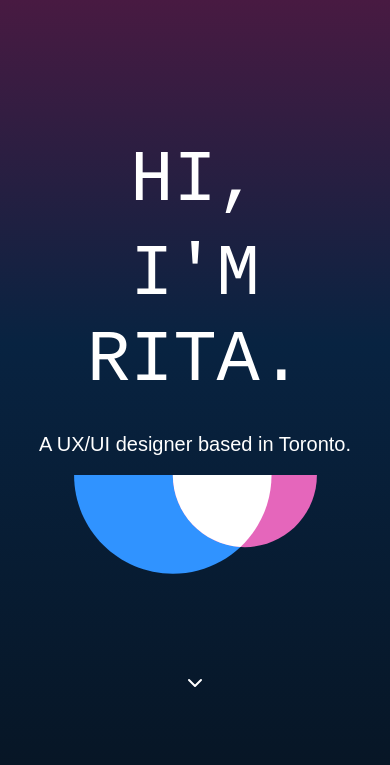
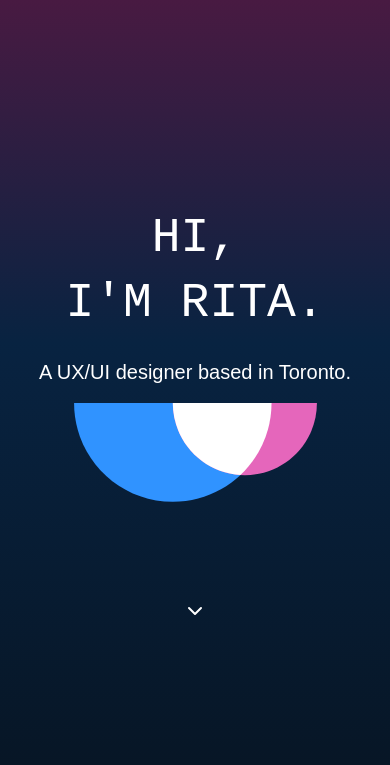
Before and after one commit to ritache/ritache.github.io, a plain HTML site: page index.html in a window 390 px wide. Shown: the part 79-844 px from the top of the page. Drawn offline with nearby package versions, Linux system fonts and the light colour scheme.

Commit message:
Mobile Updates

```diff
--- a/css/portfolioStylesheet.css
+++ b/css/portfolioStylesheet.css
@@ -21,6 +21,18 @@ body {
     font-size: 1.1em;
     font-weight: 700;
     border-bottom: 3px solid transparent;
+}
+
+.heroText {
+    font-family: 'Roboto Mono', monospace;
+    font-size: 5em;
+}
+
+/* Extra small devices (phones, up to 480px) */
+@media screen and (max-width: 767px) {
+    .heroText {
+        font-size: 3em;
+    }
 }
 
 /* .nav-link:hover {
--- a/index.html
+++ b/index.html
@@ -50,8 +50,8 @@
         </div>
 
         <div id="headingGroup" class="col-lg-8 d-flex flex-column align-items-center text-center my-5">
-            <h1 class="display-3">HI,</h1>
-            <h1 class="display-3">I'M RITA.</h1>
+            <h1 class="heroText">HI,</h1>
+            <h1 class="heroText">I'M RITA.</h1>
             <p class="lead my-3">A UX/UI designer based in Toronto.</p>
             <img alt="Circle underline" src="images/header-circles.svg">
             <a id="chevron" href="#work" class="hvr-bob">
```
